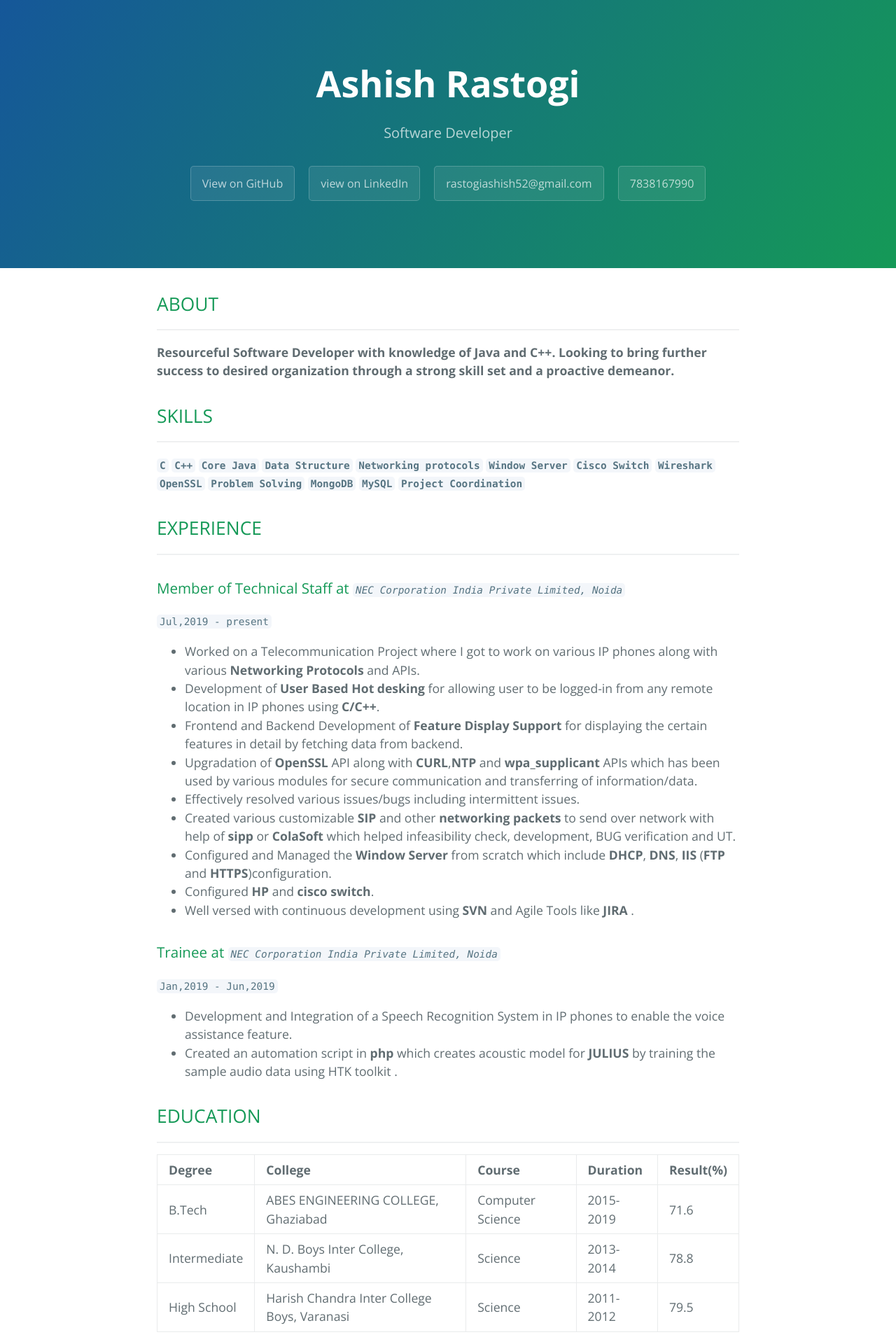
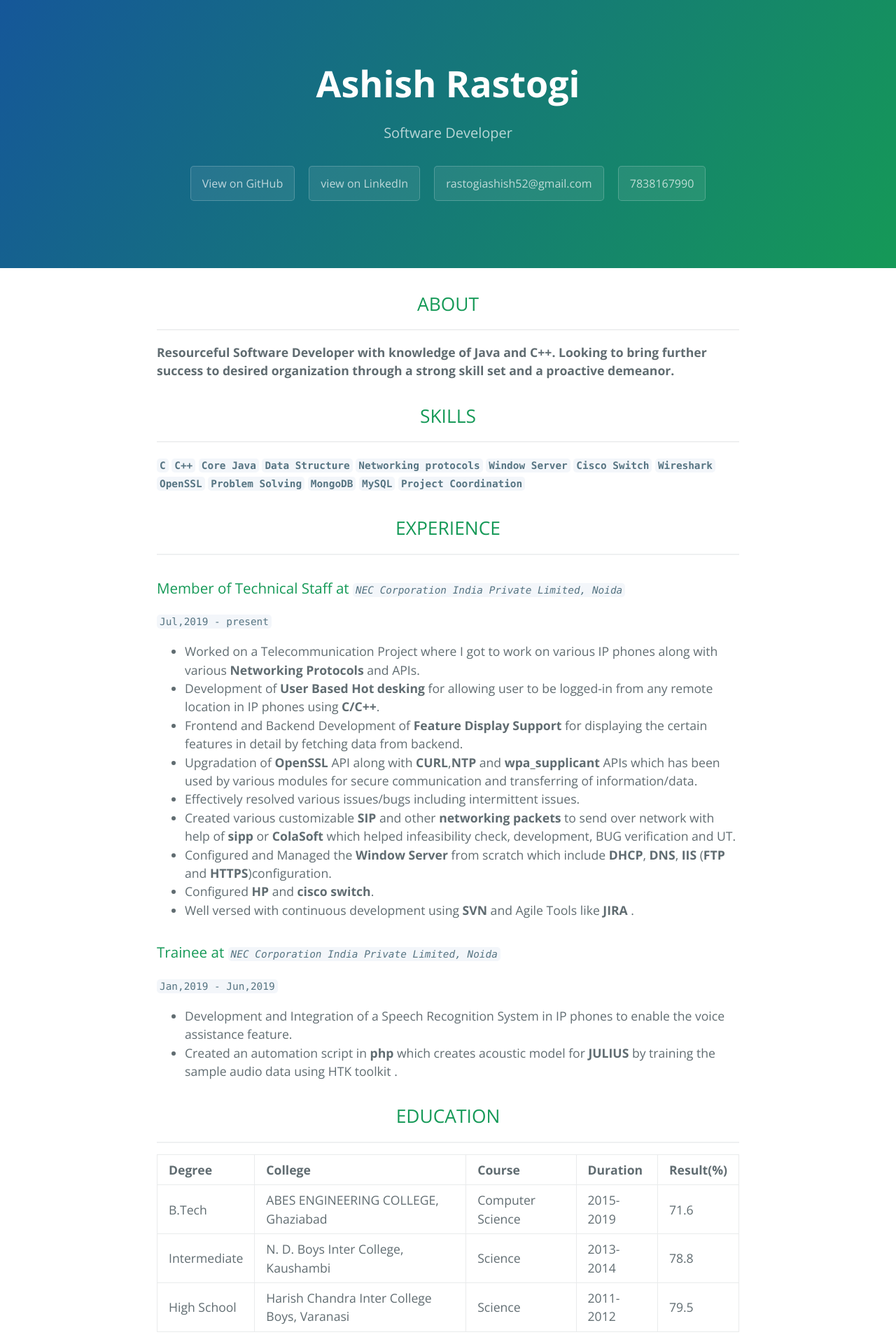
Before and after one commit to ImAshishRastogi/Resume, a Jekyll site: the page built from index.md, in a window 1280 px wide. Shown: the top 1920 px of the page at 70% size. Built offline with Jekyll 4.4.1, drawn with Linux system fonts in a browser that asks for light colours.

Commit message:
Update jekyll-theme-cayman.scss

```diff
--- a/_sass/jekyll-theme-cayman.scss
+++ b/_sass/jekyll-theme-cayman.scss
@@ -202,7 +202,6 @@ a {
   }
 
   h1,
-  h2,
   h3,
   h4,
   h5,
@@ -211,6 +210,14 @@ a {
     margin-bottom: 1rem;
     font-weight: normal;
     color: $section-headings-color;
+  }
+
+  h2 {
+    margin-top: 2rem;
+    margin-bottom: 1rem;
+    font-weight: normal;
+    color: $section-headings-color;
+    text-align: center;
   }
 
   p {
```
